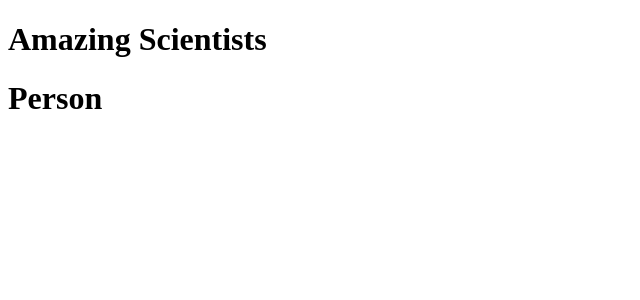
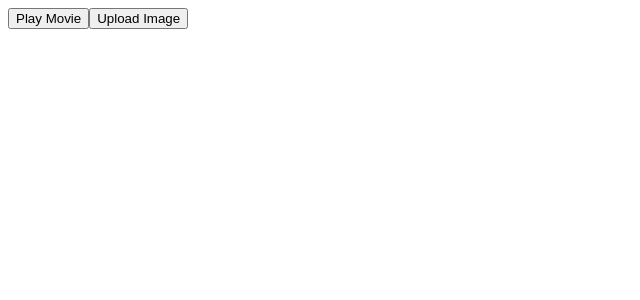
Before and after one commit to Tamanna5092/learning-react, a React (Vite) app: page / in a window 1280 px wide. Shown: the top 300 px of the page, without its empty margins (0-640 px from the left). Built offline with nearby package versions, Linux system fonts and the light colour scheme.

Commit message:
propagation

```diff
--- a/src/App.jsx
+++ b/src/App.jsx
@@ -1,4 +1,5 @@
 import Avatar from "./components/Avatar";
+import Button from "./components/Button";
 import Clock from "./components/Clock";
 import Drinks from "./components/Drinks";
 import Image from "./components/Image";
@@ -14,7 +15,7 @@ import TeaSet from "./components/TeaSet";
 function App() {
   return (
     <>
-    <Profile></Profile>
+    <Button></Button>
     </>
   );
 }
--- /dev/null
+++ b/src/components/Button.jsx
@@ -0,0 +1,29 @@
+function Button({ onSmah, children }) {
+  return (
+    <>
+      <button
+        onClick={(e) => {
+          console.log("hello from conslole");
+          e.stopPropagation()
+          onSmah();
+        }}
+      >
+        {children}
+      </button>
+    </>
+  );
+}
+
+export default function Toolbar() {
+  return (
+    <div
+      className="Toolbar"
+      onClick={() => {
+        console.log("You clicked on the toolbar!");
+      }}
+    >
+      <Button onSmah={() => console.log("Playing!")}>Play Movie</Button>
+      <Button onSmah={() => console.log("Uploading!")}>Upload Image</Button>
+    </div>
+  );
+}
```
Also changed, not shown: src/components/Pure.jsx (added, +19 -0 lines).
